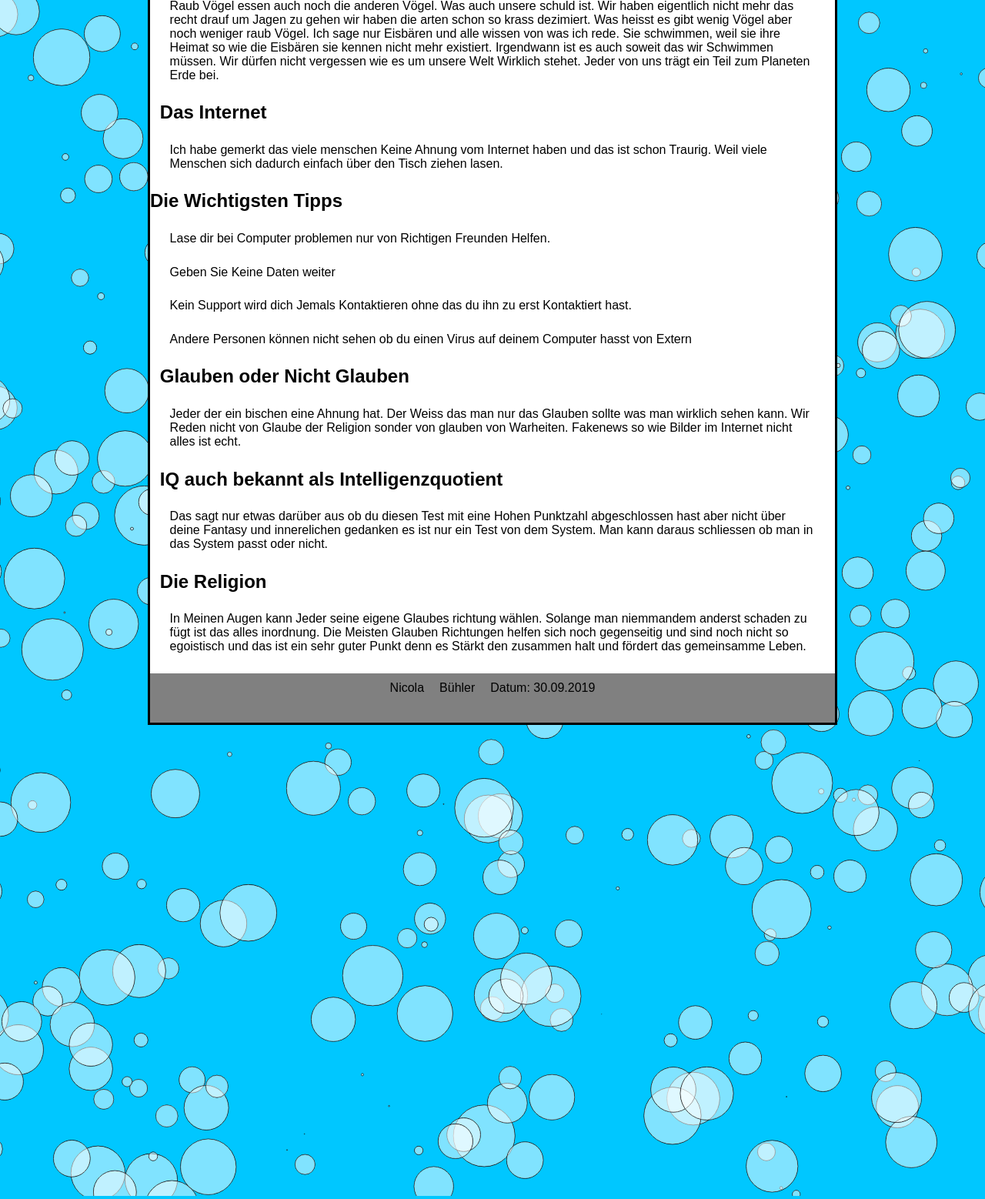
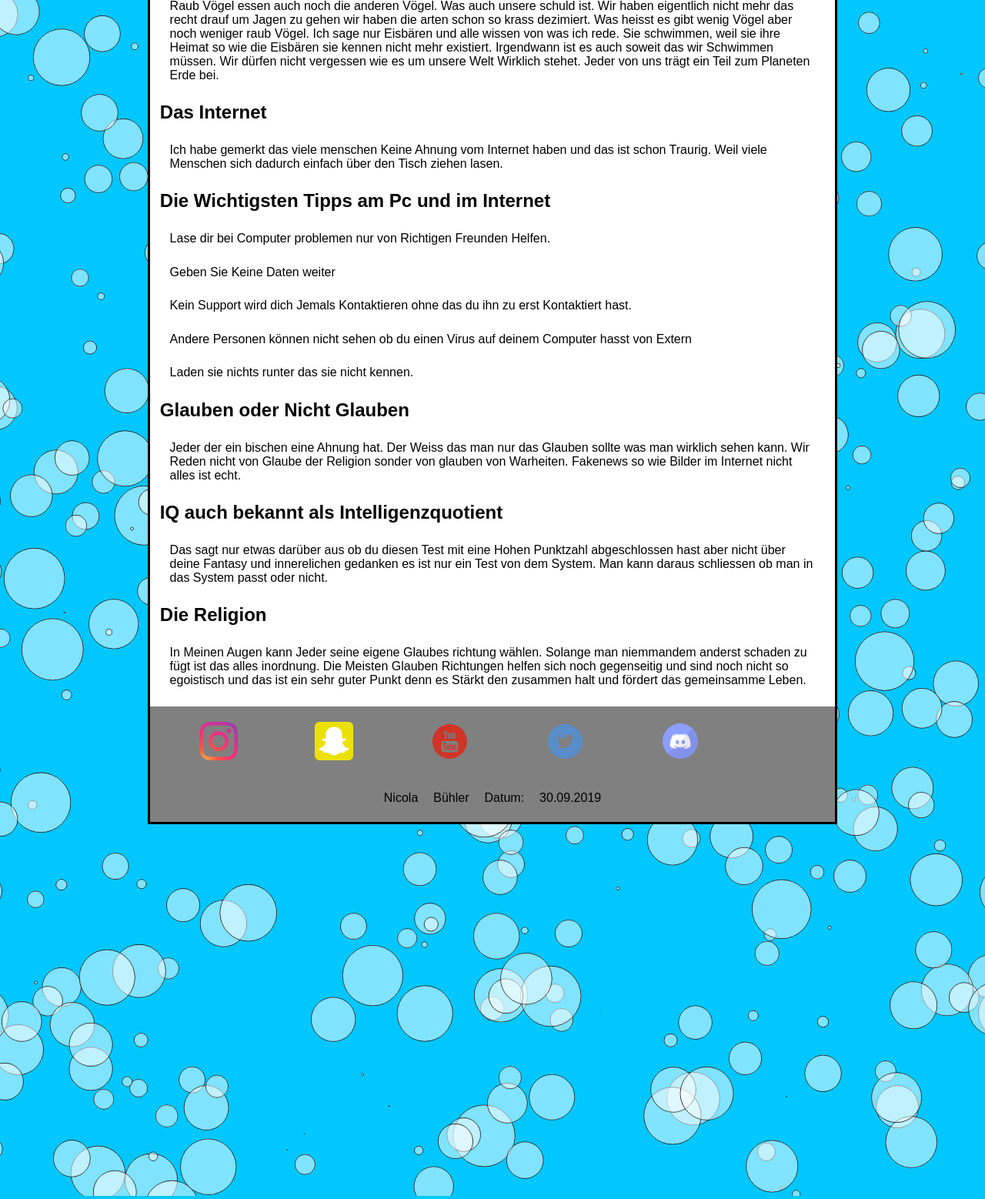
Before and after one commit to MasterNIci/nikels.ch, a PHP site: page / in a window 1280 px wide. Shown: the part 1006-2564 px from the top of the page at 77% size. Run offline with PHP 8.4, Linux system fonts and the light colour scheme.

Commit message:
update links

```diff
--- a/index.html
+++ b/index.html
@@ -76,12 +76,12 @@
     <div class="text">
       <h1>Das Internet</h1>
       <p>Ich habe gemerkt das viele menschen Keine Ahnung vom Internet haben und das ist schon Traurig. Weil viele Menschen sich dadurch einfach über den Tisch ziehen lasen.</p>
-      <h2>Die Wichtigsten Tipps</h2>
+      <h2>Die Wichtigsten Tipps am Pc und im Internet</h2>
       <p>Lase dir bei Computer problemen nur von Richtigen Freunden Helfen.</p>
       <p>Geben Sie Keine Daten weiter</p>
       <p>Kein Support wird dich Jemals Kontaktieren ohne das du ihn zu erst Kontaktiert hast.</p>
       <p>Andere Personen können nicht sehen ob du einen Virus auf deinem Computer hasst von Extern</p>
-      <p></p>
+      <p>Laden sie nichts runter das sie nicht kennen.</p>
     </div>
     <div class="text">
       <h1>Glauben oder Nicht Glauben</h1>
@@ -97,9 +97,34 @@
       <h1>Die Religion</h1>
       <p>In Meinen Augen kann Jeder seine eigene Glaubes richtung wählen. Solange man niemmandem anderst schaden zu fügt ist das alles inordnung. Die Meisten Glauben Richtungen helfen sich noch gegenseitig und sind noch nicht so egoistisch und das ist ein sehr guter Punkt denn es Stärkt den zusammen halt und fördert das gemeinsamme Leben.</p>
     </div>
-    <div class="masterfooter">
-      <span><nici>Nicola</nici><nici>Bühler</nici><nici>Datum: 30.09.2019</nici></span>
-    </div>
+      <div class="masterfooter">
+          <div class="logo">
+            <a class="logolink" href="https://www.instagram.com/xnikelsx/?hl=de">
+              <img class="imganimation" src="bilder/logosocial/insta.jpg" alt="Instagram xNikelsx">
+            </a>
+          </div>
+          <div class="logo">
+            <a class="logolink" href="#Snapchat">
+              <img class="imganimation" src="bilder/logosocial/snapchat.jpg" alt="Snapchat xNikelsx">
+            </a>
+          </div>
+          <div class="logo">
+            <a class="logolink" href="https://www.youtube.com/channel/UChtmi1XYQnLlh2jw32gTqFw/featured?view_as=subscriber">
+              <img class="imganimation" src="bilder/logosocial/youtube.jpg" alt="Youtube Nicola Bühler">
+            </a>
+          </div>
+          <div class="logo">
+            <a class="logolink" href="#Twitter">
+              <img class="imganimation" src="bilder/logosocial/twitter.jpg" alt="Twitter Nicola Bühler">
+            </a>
+          </div>
+          <div class="logo">
+            <a class="logolink" href="#Discord">
+              <img class="imganimation" src="bilder/logosocial/discord.jpg" alt="Discord Nicola Bühler">
+            </a>
+          </div>
+          <span><nici>Nicola</nici><nici>Bühler</nici><nici>Datum:</nici><nici>30.09.2019</nici></span>
+      </div>
     </master>
     </section>
   </body>
--- a/main.css
+++ b/main.css
@@ -85,6 +85,10 @@ h1{
   margin: 1vw;
 }
 
+h2{
+  margin: 1vw;
+}
+
 p{
   margin: 2vw;
 }
@@ -111,17 +115,66 @@ p{
   left: 0;
   right: 0;
   background-color: grey;
-  height: 5vw;
+  height: 150px;
   width: 100%;
   text-align: center;
 
 }
 span{
- margin-top: 10px;
+ margin-top: 40px;
  display: inline-block;
+
 }
 nici{
   margin-left: 10px;
   margin-right: 10px;
   display: inline-block;
 }
+
+.logo{
+  display: inline-block;
+  margin-top: 20px;
+  float: left;
+  height: 50px;
+  width: 50px;
+  margin-left: 50px;
+  margin-right: 50px;
+}
+
+.logolink{
+  text-decoration: none;
+  border-style: none;
+  background-color: none;
+
+}
+.logolink:hover{
+  background-color: grey;
+  border-style: none;
+
+}
+
+.imganimation{
+  height: 50px;
+  width: 50px;
+
+}
+
+.imganimation:hover{
+  animation-name: herum;
+  animation-duration: 2s;
+  animation-iteration-count: 1;
+}
+
+
+
+@keyframes herum {
+ 0%{
+   transform: rotateY(0deg);
+ }
+ 50%{
+   transform: rotateY(180deg);
+ }
+ 100%{
+   transform: rotateY(360deg);
+ }
+}
```
Also changed, not shown: bilder/logosocial/discord.jpg (added), bilder/logosocial/insta.jpg (added), bilder/logosocial/snapchat.jpg (added), bilder/logosocial/twitter.jpg (added), bilder/logosocial/youtube.jpg (added).
